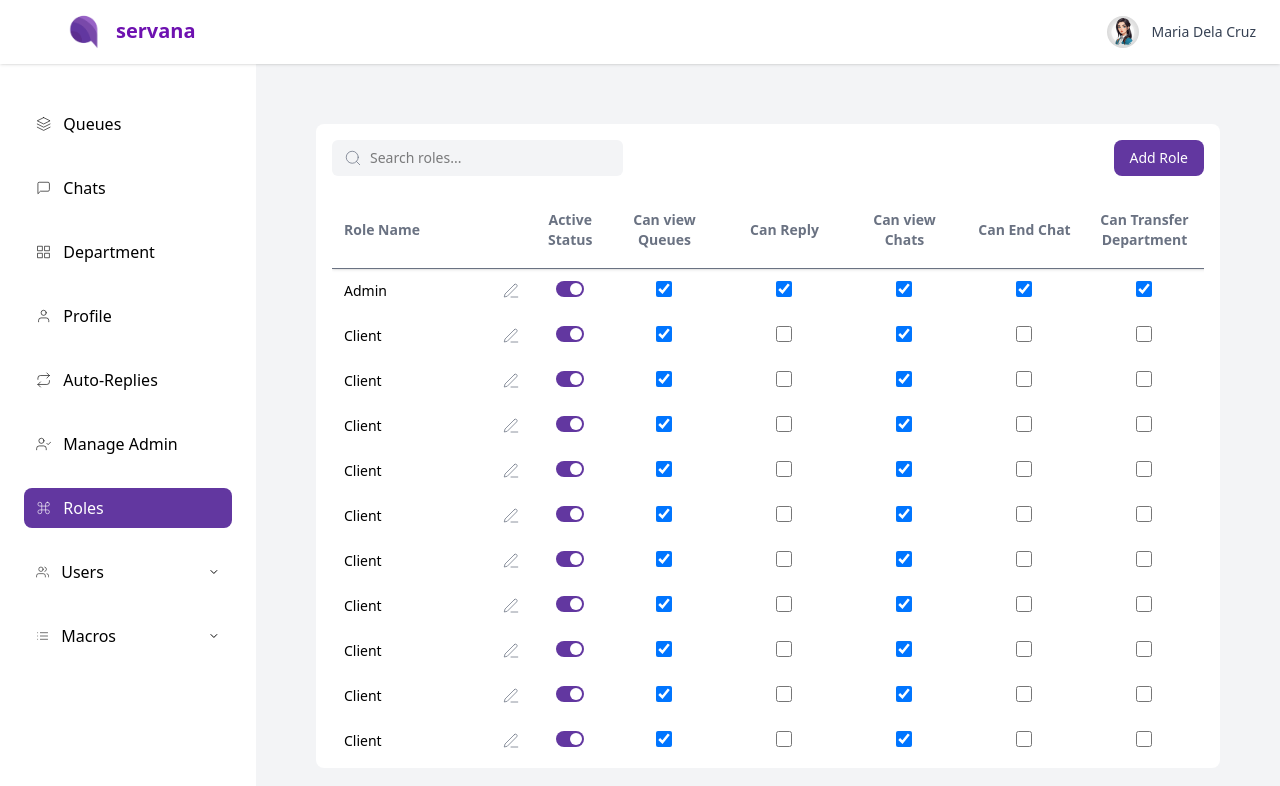
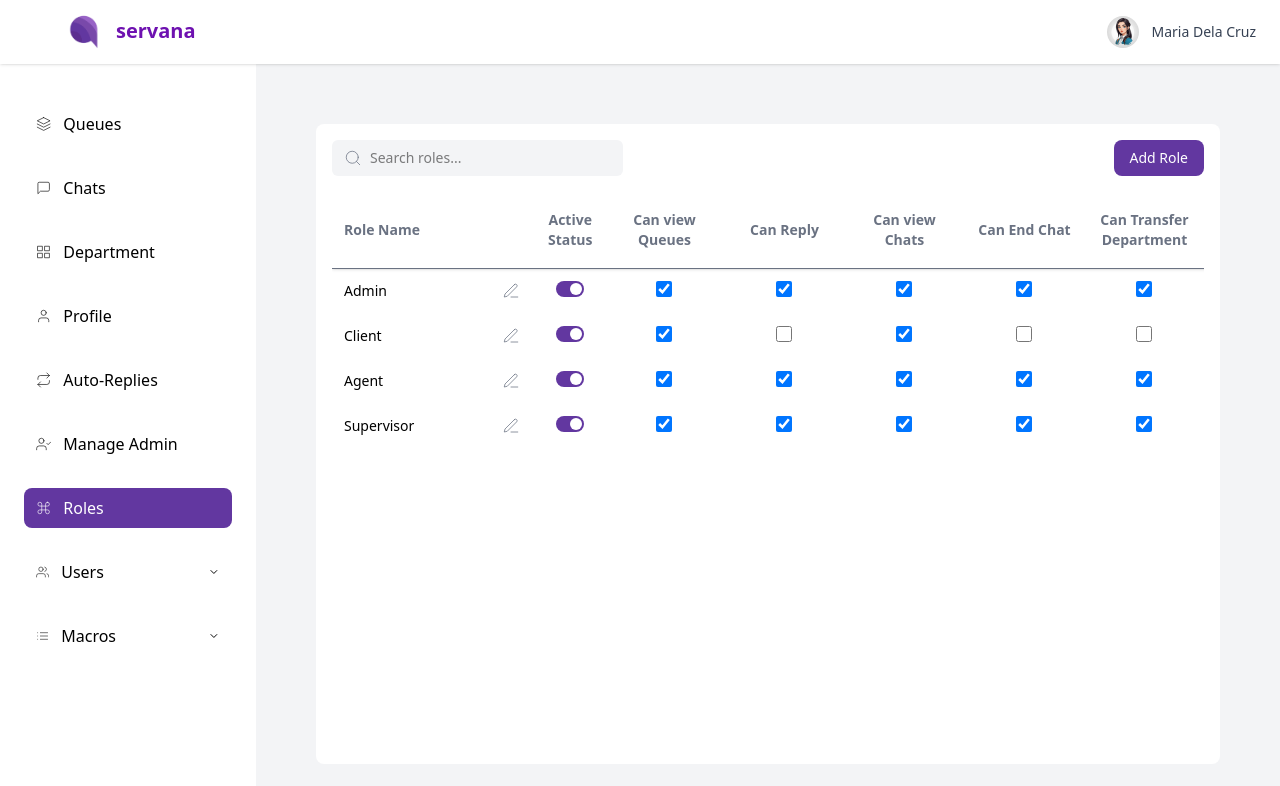
Before and after one commit to manuelamanetjr/frontend_web, a React (Vite) app: page /roles in a window 1280 px wide. Shown: the top 786 px of the page. Built offline with nearby package versions, Linux system fonts and the light colour scheme.

Commit message:
removed dummy data

```diff
--- a/screens/Roles.jsx
+++ b/screens/Roles.jsx
@@ -34,86 +34,6 @@ const initialRoles = [
     ],
   },
   {
-    name: "Client",
-    active: true,
-    permissions: ["Can view Queues", "Can view Chats", "Can View Auto-Replies"],
-  },
-    {
-    name: "Client",
-    active: true,
-    permissions: ["Can view Queues", "Can view Chats", "Can View Auto-Replies"],
-  },
-    {
-    name: "Client",
-    active: true,
-    permissions: ["Can view Queues", "Can view Chats", "Can View Auto-Replies"],
-  },
-    {
-    name: "Client",
-    active: true,
-    permissions: ["Can view Queues", "Can view Chats", "Can View Auto-Replies"],
-  },
-    {
-    name: "Client",
-    active: true,
-    permissions: ["Can view Queues", "Can view Chats", "Can View Auto-Replies"],
-  },
-    {
-    name: "Client",
-    active: true,
-    permissions: ["Can view Queues", "Can view Chats", "Can View Auto-Replies"],
-  },
-    {
-    name: "Client",
-    active: true,
-    permissions: ["Can view Queues", "Can view Chats", "Can View Auto-Replies"],
-  },
-    {
-    name: "Client",
-    active: true,
-    permissions: ["Can view Queues", "Can view Chats", "Can View Auto-Replies"],
-  },
-    {
-    name: "Client",
-    active: true,
-    permissions: ["Can view Queues", "Can view Chats", "Can View Auto-Replies"],
-  },
-    {
-    name: "Client",
-    active: true,
-    permissions: ["Can view Queues", "Can view Chats", "Can View Auto-Replies"],
-  },
-    {
-    name: "Client",
-    active: true,
-    permissions: ["Can view Queues", "Can view Chats", "Can View Auto-Replies"],
-  },
-    {
-    name: "Client",
-    active: true,
-    permissions: ["Can view Queues", "Can view Chats", "Can View Auto-Replies"],
-  },
-    {
-    name: "Client",
-    active: true,
-    permissions: ["Can view Queues", "Can view Chats", "Can View Auto-Replies"],
-  },
-    {
-    name: "Client",
-    active: true,
-    permissions: ["Can view Queues", "Can view Chats", "Can View Auto-Replies"],
-  },
-    {
-    name: "Client",
-    active: true,
-    permissions: ["Can view Queues", "Can view Chats", "Can View Auto-Replies"],
-  },
-    {
-    name: "Client",
-    active: true,
-    permissions: ["Can view Queues", "Can view Chats", "Can View Auto-Replies"],
-  },
-    {
     name: "Client",
     active: true,
     permissions: ["Can view Queues", "Can view Chats", "Can View Auto-Replies"],
```
